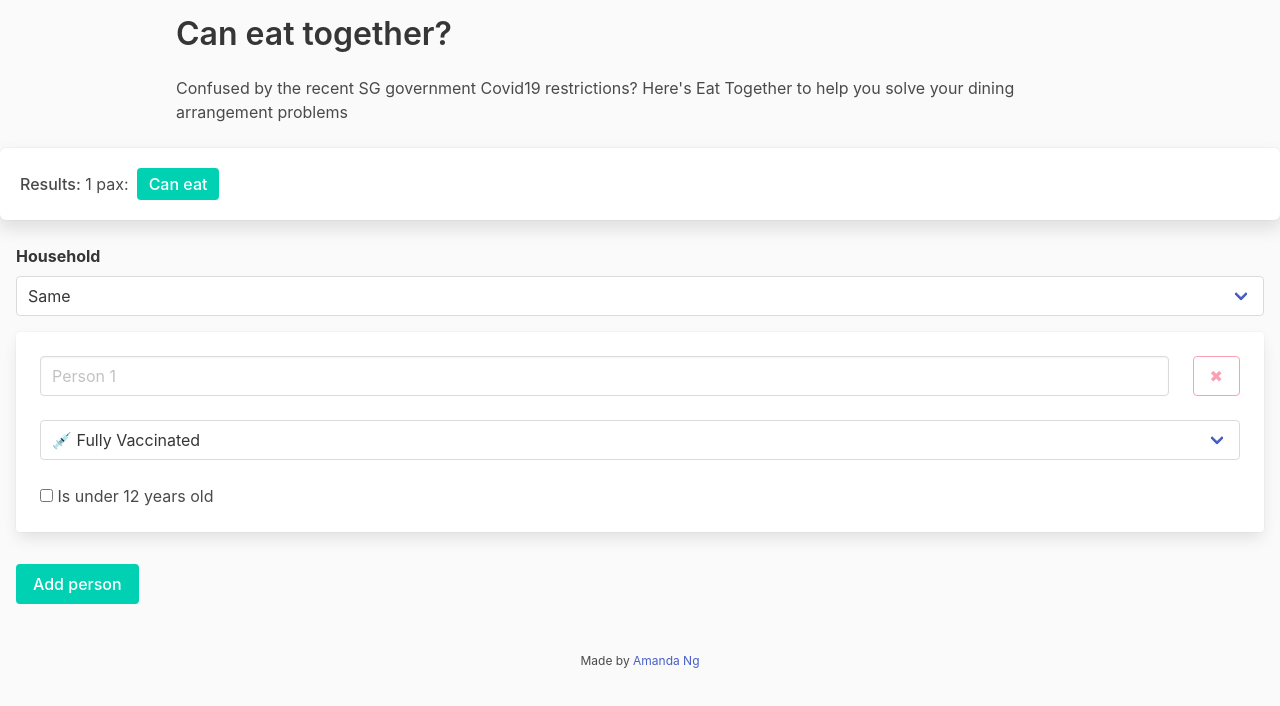
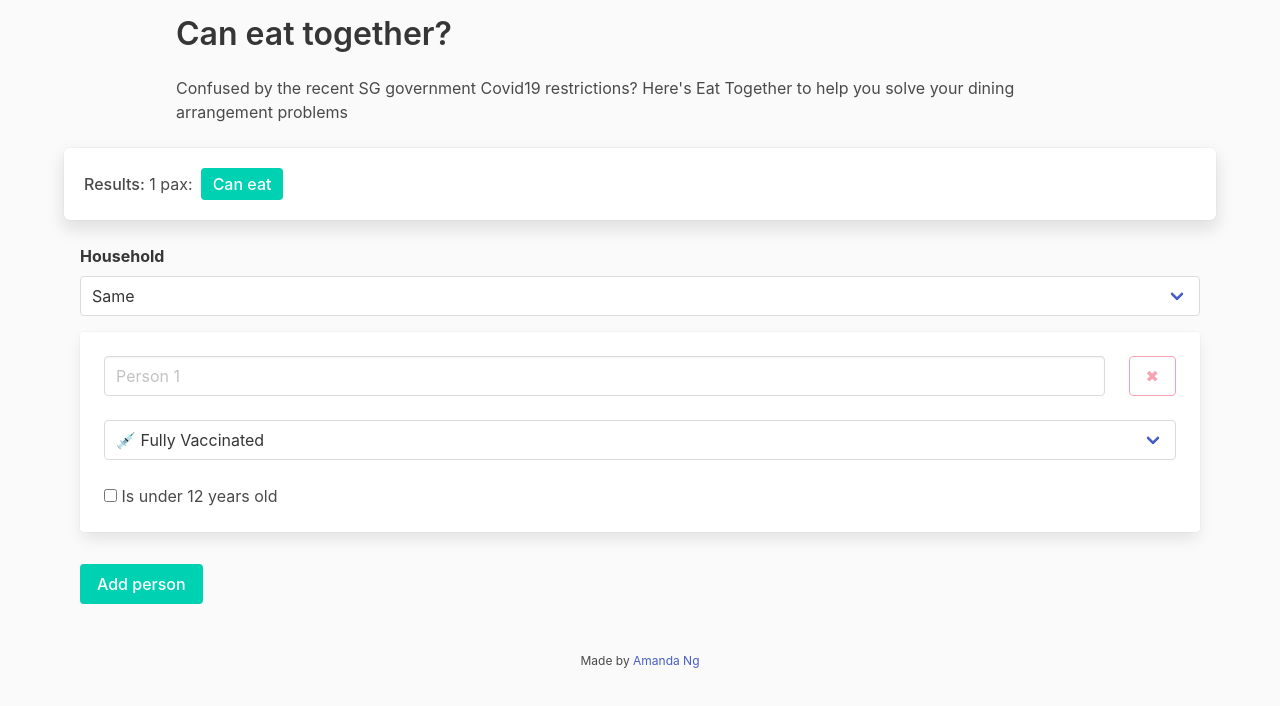
Before and after one commit to ngamanda/Eat-Together, a React (Create React App) app: page / in a window 1280 px wide. Shown: the top 706 px of the page. Built offline with nearby package versions, Linux system fonts and the light colour scheme.

Commit message:
Styling fixes

```diff
--- a/src/components/Form.js
+++ b/src/components/Form.js
@@ -65,7 +65,7 @@ function Form() {
 
   return (
     <>
-      <section className={`box ${styles.result}`}>
+      <section className={`container box ${styles.result}`}>
         <span className="has-text-weight-medium">Results:</span> {people.length}{' '}
         pax:
         {canDine(people, household) ? (
@@ -78,7 +78,7 @@ function Form() {
           </span>
         )}
       </section>
-      <div className={styles.form}>
+      <div className={`container ${styles.form}`}>
         <div className="field">
           <label className="label">Household</label>
           <div className="control">
```
